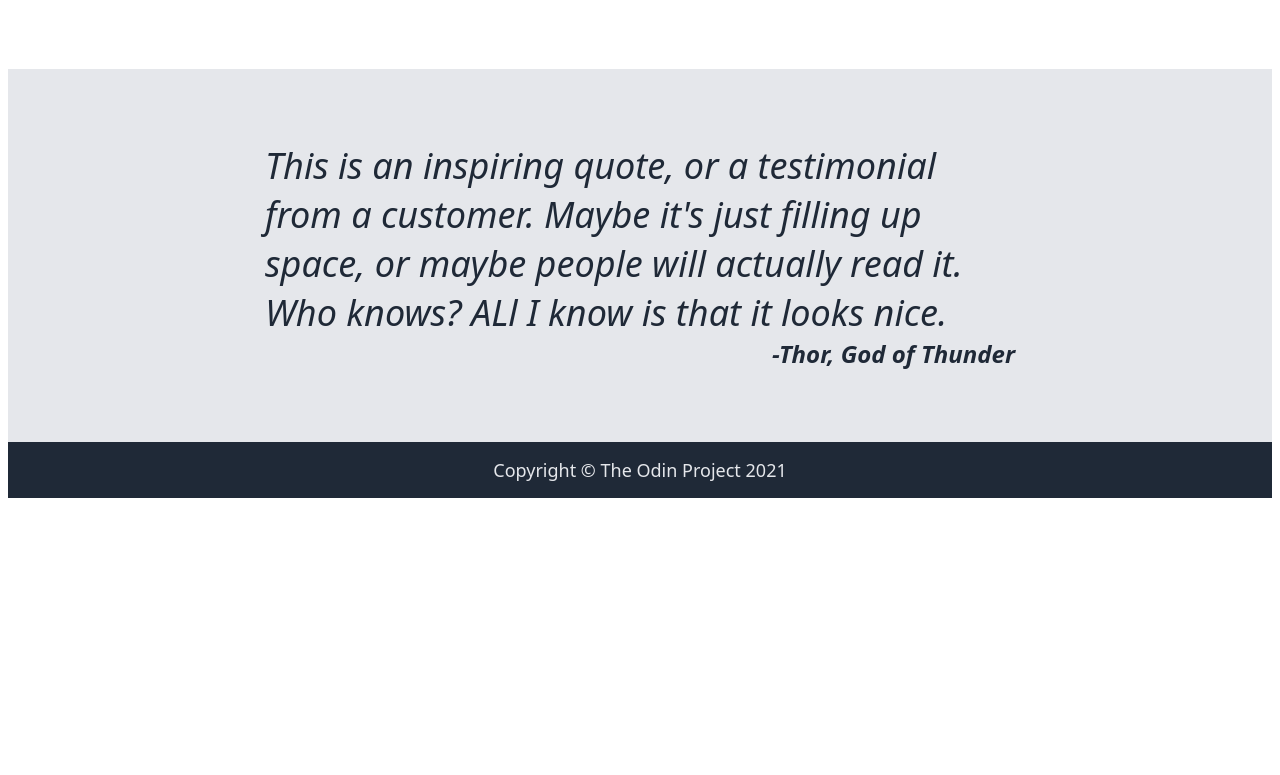
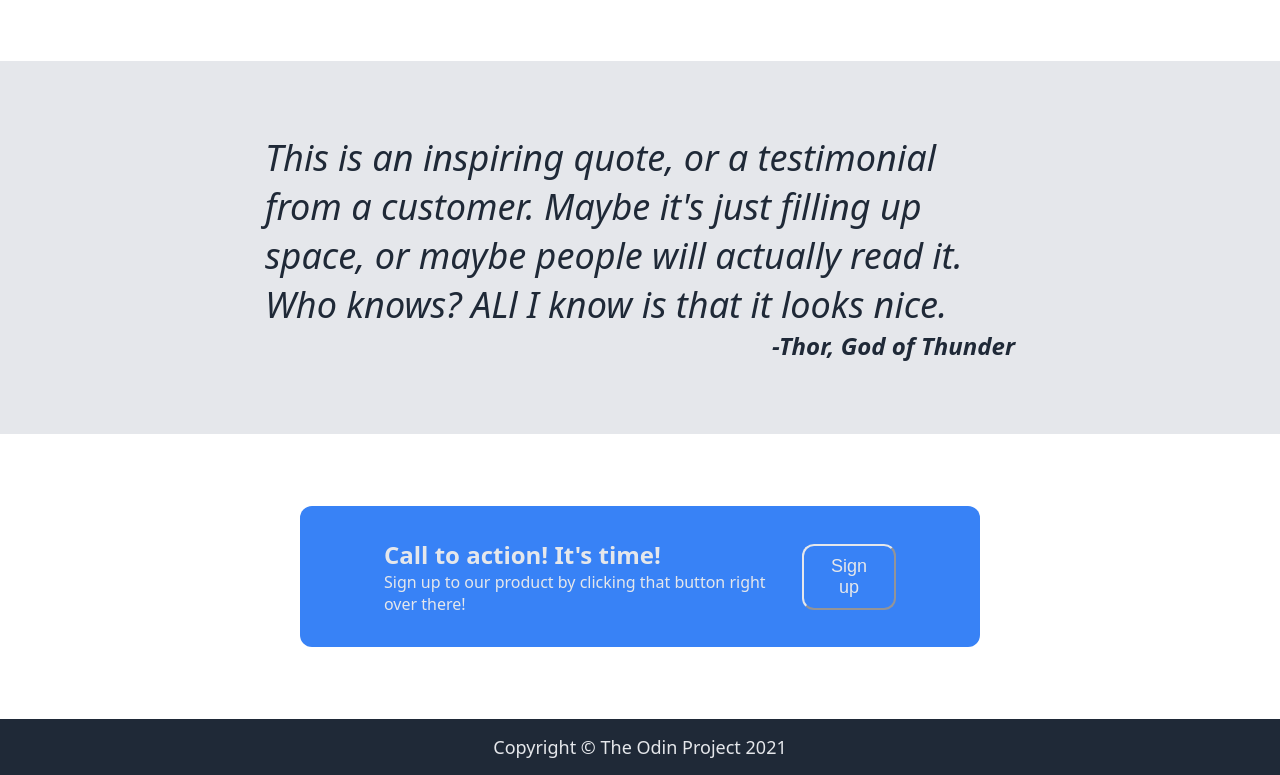
Before and after one commit to delsint123/landing_page, a plain HTML site: page index.html in a window 1280 px wide. Shown: the part 979-1754 px from the top of the page. Before the commit the page ends 1485 px from the top, so only its background shows below. Drawn offline with Linux system fonts and the light colour scheme.

Commit message:
Create call to action section

```diff
--- a/index.html
+++ b/index.html
@@ -67,9 +67,17 @@
                 -Thor, God of Thunder
             </div>
         </div>
-
     </div>
 
+    <div class="call_to_action">
+        <div>
+            <h6>Call to action! It's time!</h6>
+            <p>Sign up to our product by clicking that button right over there!</p>
+        </div>
+        <div>
+            <button class="call_button">Sign up</button>
+        </div>
+    </div>
 
     <div class="footer">
         Copyright &copy; The Odin Project 2021
--- a/style.css
+++ b/style.css
@@ -1,8 +1,13 @@
+/*Sticky footer and font*/
+
 body {
     /*display: flex;
     flex-direction: column;*/
     font-family: system-ui, -apple-system, BlinkMacSystemFont, 'Segoe UI', Roboto, Oxygen, Ubuntu, Cantarell, 'Open Sans', 'Helvetica Neue', sans-serif;
+    margin: 0px;
 }
+
+/*Header*/
 
 .header {
     display: flex;
@@ -31,6 +36,8 @@ li {
     margin: 10px 10px;
     list-style-type: none;
 }
+
+/*Hero*/
 
 .hero {
     display: flex;
@@ -80,6 +87,8 @@ button {
     margin-left: 16px;
 }
 
+/*Some random info section*/
+
 .info {
     display: flex;
     align-items: center;
@@ -113,6 +122,8 @@ button {
     border: 3px solid #3882F6;
 }
 
+/*Quote section*/
+
 .quote {
     display: flex;
     justify-content: center;
@@ -135,6 +146,39 @@ button {
     font-size: 24px;
 }
 
+/*Call to action*/
+
+.call_to_action {
+    display: flex;
+    align-items: center;
+    justify-content: space-between;
+    background-color: #3882F6;
+    padding: 32px 84px;
+    margin: 72px 300px;
+    border-radius: 12px;
+    color: #E5E7EB;
+}
+
+.call_to_action h6 {
+    font-weight: 700;
+    font-size: 24px;
+    padding: 0px;
+    margin: 0px;
+}
+
+.call_to_action p {
+    padding: 0px;
+    margin: 0px;
+}
+
+.call_button {
+    margin-left: auto;
+    border-color: #E5E7EB;
+    font-size: 18px;
+}
+
+/*Footer*/
+
 .footer {
     display: flex;
     justify-content: center;
```
